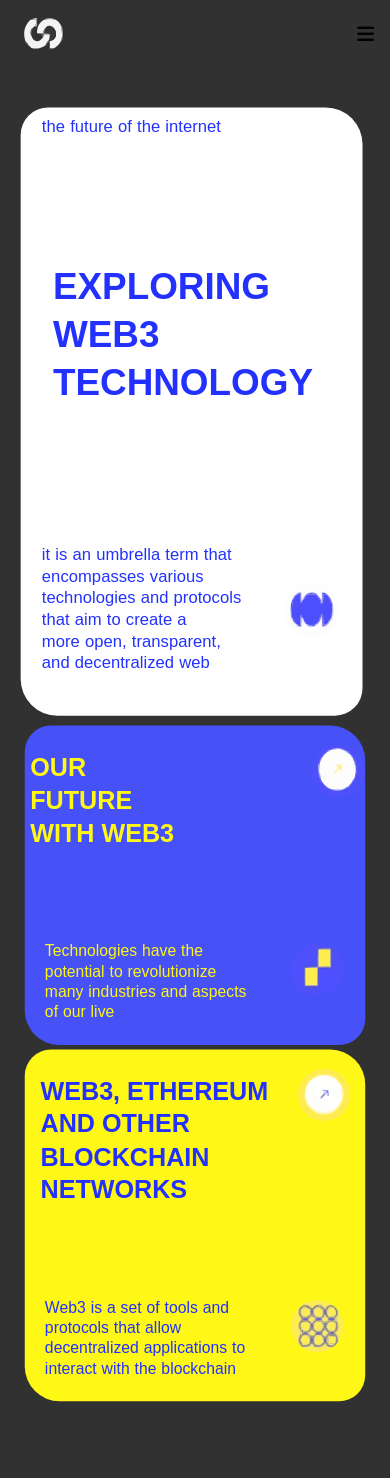
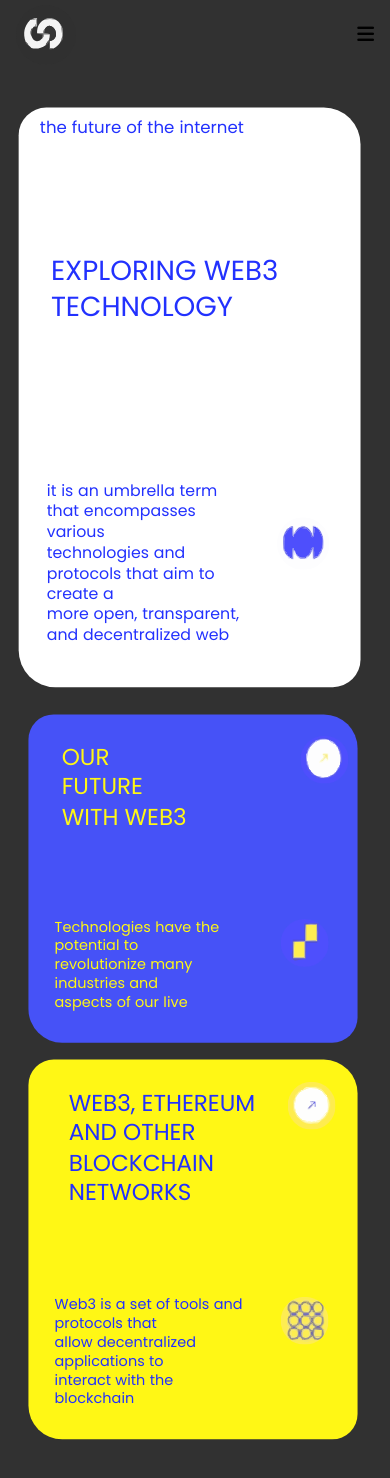
Before and after one commit to mphoChuene/Web3_landingpage, a React (Create React App) app: page / in a window 390 px wide. Shown: the top 1478 px of the page. Built offline with nearby package versions, Linux system fonts and the light colour scheme.

Commit message:
complete website

```diff
--- a/src/components/banner/Banner.jsx
+++ b/src/components/banner/Banner.jsx
@@ -28,14 +28,16 @@
       <div className={styles.sub_container}>
         <div className={styles.sub_section1}>
           <div className={styles.sub_logo}>
-            <h2 className={styles.heading}>OUR FUTURE WITH WEB3</h2>
+            <h2 className={styles.heading}>
+              OUR FUTURE <br /> WITH WEB3
+            </h2>
             <img className={styles.sub_img} src={blue_arrow} alt="/" />
           </div>
           <div className={styles.main_title}>
             <div className={styles.sub_logo}>
               <p>
-                Technologies have the potential to revolutionize many industries
-                and aspects of our live
+                Technologies have the potential to <br /> revolutionize many
+                industries and <br /> aspects of our live
               </p>
               <img src={blue_logo} size={5} alt="/" />
             </div>
@@ -50,8 +52,9 @@
           <div className={styles.main_title}>
             <div className={styles.sub_logo}>
               <p>
-                Web3 is a set of tools and protocols that allow decentralized
-                applications to interact with the blockchain
+                Web3 is a set of tools and protocols that <br /> allow
+                decentralized applications to <br /> interact with the
+                blockchain
               </p>
               <img src={yellow_logo} alt="/" />
             </div>
--- a/src/components/banner/Banner.module.css
+++ b/src/components/banner/Banner.module.css
@@ -1,5 +1,19 @@
+@import url('https://fonts.googleapis.com/css2?family=Montserrat:wght@400;500&family=Poppins:wght@400;600&display=swap');
+
+
+h2{
+    font-weight: 100;
+}
+
+h1{
+    font-family: 'poppins';
+    font-weight: 400;
+}
+
 .container{
     display: flex;
+    position: relative;
+    left: 50px;
     align-items: center;
     justify-content: center;
     width: 100%;
@@ -29,8 +43,7 @@
 }
 
 .main_title{
-    font-size: 20px;
-    padding: 20px 30px 80px 5px;
+    padding: 10px 30px 90px 5px;
 }
 
 .main_section .sub_logo{
@@ -39,7 +52,7 @@
 }
 
 .main_title h1{
-    font-size: 3rem;
+    font-size: 4rem;
 }
 
 .sub_container{
@@ -47,8 +60,8 @@
     flex-direction: column;
     height: auto;
     position: relative;
-    right: 27px;
-    scale: .90;
+    right: 37px;
+    scale: .87;
 }
 
 .sub_section1, .sub_section2{
@@ -91,8 +104,13 @@
     left: -7px;
 }
 
+.sub_logo h2{
+    position: relative;
+    left: 15px;
+}
+
 .sub_logo .heading{
-    left: -35px;
+    left: -10px;
     margin-right: 45px;
 }
 
@@ -146,7 +164,8 @@
 
 @media screen and (max-width: 720px) {
     .container{
-        position: absolute;
+        position: relative;
+        left: -2px;
         display: flex;
         flex-direction: column;
     }
@@ -158,7 +177,11 @@
     scale: .95;
     }
     .main_section h1{
-        font-size: 40px;
+        font-size: 30px;
+    }
+
+    .sub_logo{
+        scale: .95;
     }
 
     .sub_container{
@@ -172,4 +195,7 @@
         bottom:50px;
     }
 
+    .sub_section2{
+        margin-top:20px ;
+    }
 }
```
